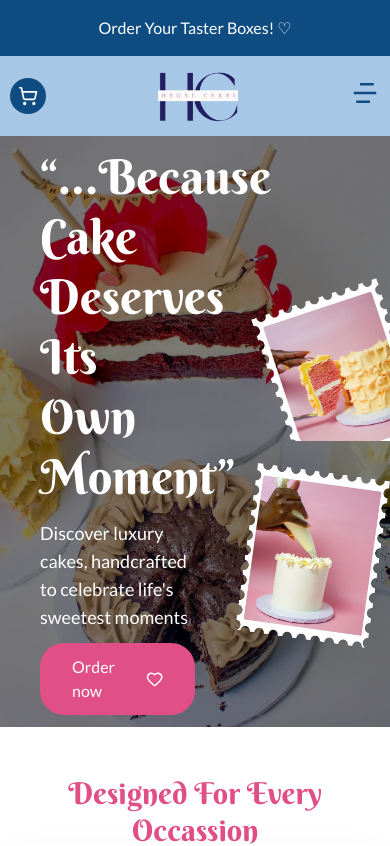
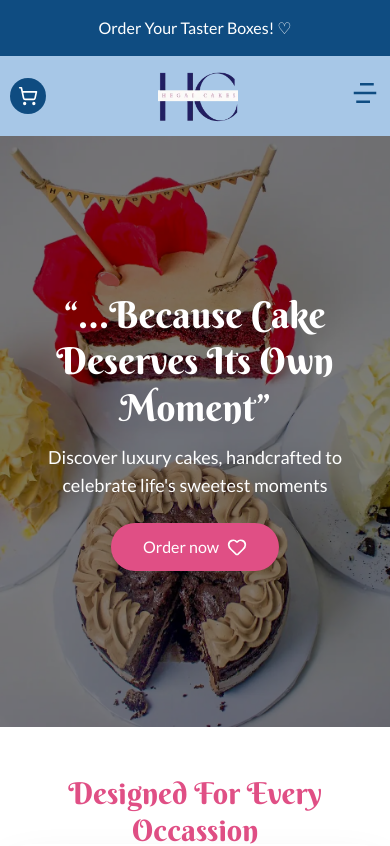
Before and after one commit to MonarchCorps/hegais-cakes, a Next.js app: page / in a window 390 px wide. Shown: the top 846 px of the page. Built offline with nearby package versions, Linux system fonts and the light colour scheme; what pocketbase would draw is missing.

Commit message:
hero section responsive

```diff
--- a/src/components/home/hero.tsx
+++ b/src/components/home/hero.tsx
@@ -15,14 +15,14 @@ export default function Hero() {
                     alt="Hero Image"
                     className="absolute inset-0 w-full h-full object-cover -z-10"
                 />
-                <div className="relative grid grid-cols-2 size-full place-content-center px-10 z-50">
+                <div className="relative grid grid-cols-[1fr_500px] size-full place-content-center px-10 z-50 max-[1125px]:grid-cols-[1fr_400px] max-[830px]:grid-cols-1 max-[510px]:px-4 max-[510px]:text-center">
                     <div className="space-y-3 text-white">
                         <motion.h1
                             initial={{ opacity: 0, y: 10 }}
                             transition={{ duration: 0.7 }}
                             whileInView={{ opacity: 1, y: 0 }}
                             viewport={{ once: true }}
-                            className={`${berkshireSwash.className} text-5xl leading-tight capitalize text-white`}>
+                            className={`${berkshireSwash.className} text-5xl leading-tight capitalize text-white max-[510px]:text-[37px]`}>
                             “...because cake deserves its own moment”
                         </motion.h1>
                         <motion.p
@@ -36,6 +36,7 @@ export default function Hero() {
                             transition={{ duration: 0.7 }}
                             whileInView={{ opacity: 1, y: 0 }}
                             viewport={{ once: true }}
+                            className="max-[510px]:flex max-[510px]:items-center max-[510px]:justify-center"
                         >
                             <Link href="/taster-box/inquiry" className="bg-[#E04F85] text-white py-3 px-8 mt-3 rounded-3xl flex items-center gap-x-2 w-fit">
                                 Order now
@@ -43,18 +44,20 @@ export default function Hero() {
                             </Link>
                         </motion.div>
                     </div>
-                    <div className="relative flex items-center justify-center">
+
+                    <div className="relative flex items-center justify-center max-[830px]:hidden">
                         <img
                             src={"/images/hero_image_2.webp"}
                             alt="Hero Image 2"
-                            className="absolute -bottom-16 left-10 size-[28rem] object-contain"
+                            className="absolute -bottom-16 left-1 size-[28rem] object-contain max-[1259px]:size-[22rem] max-[1125px]:w-[18rem] max-[1125px]:left-20"
                         />
                         <img
                             src={"/images/hero_image_3.webp"}
                             alt="Hero Image 3"
-                            className="absolute top-5 -right-14 size-[24rem] object-contain"
+                            className="absolute top-[30%] -right-14 size-[24rem] object-contain max-[1259px]:size-[22rem]"
                         />
                     </div>
+
                 </div>
             </div>
         </section>
```
